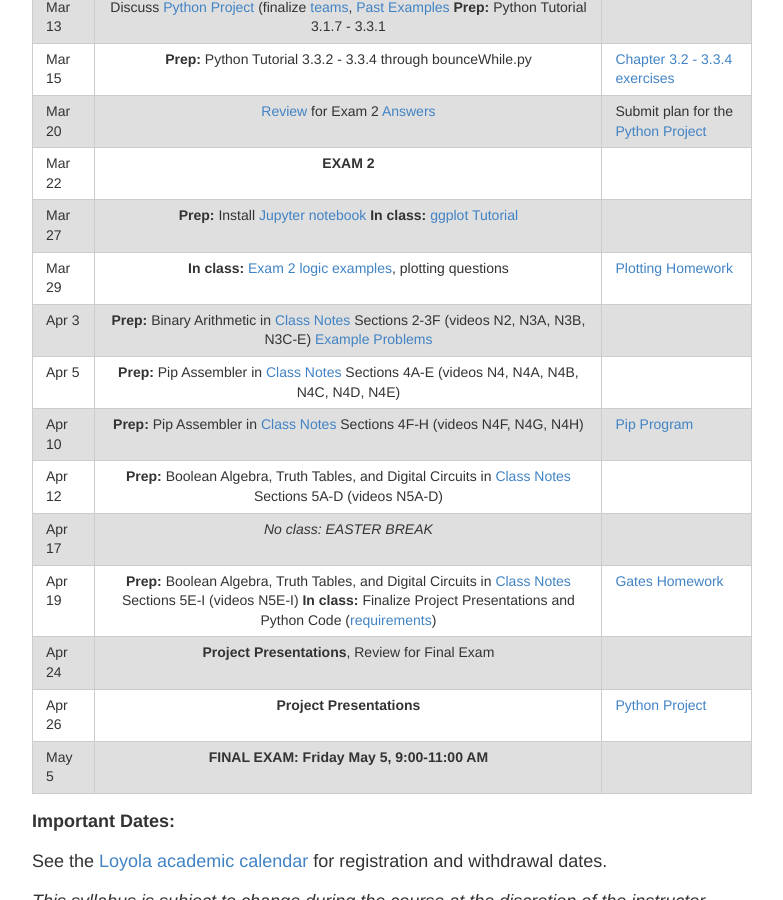
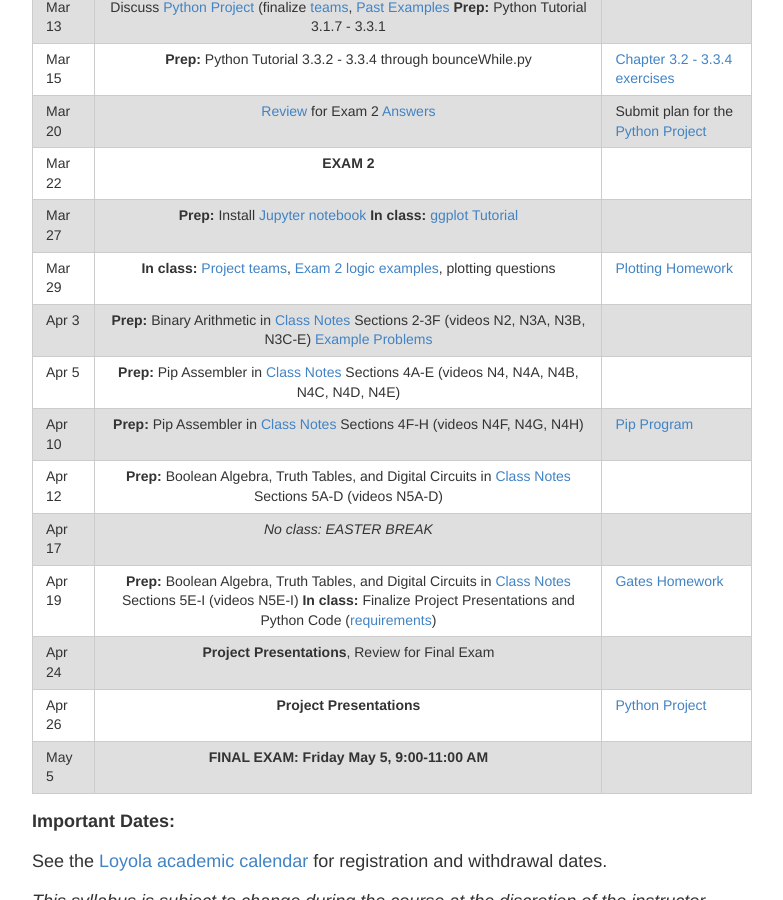
Before and after one commit to hwheeler01/comp150, a Jekyll site: the page built from syllabus.md, in a window 1280 px wide and 900 px high, scrolled down 6130 px. Shown: the whole window, without its empty margins (248-1031 px from the left). Built offline with Jekyll 4.4.1, drawn with Linux system fonts in a browser that asks for light colours.

Commit message:
add project team link

```diff
--- a/syllabus.md
+++ b/syllabus.md
@@ -225,7 +225,7 @@ In the Activities column **"Prep:"** means preparation done *before* class with
 |Mar 20|[Review](http://hwheeler01.github.io/comp150/exam2_review_no_answers.pdf) for Exam 2 [Answers](http://hwheeler01.github.io/comp150/exam2_review_ANSWERS.pdf) |Submit plan for the <a href="http://hwheeler01.github.io/comp150/HW/Project.html">Python Project</a> |
 |Mar 22|**EXAM 2** |
 |Mar 27|**Prep:** Install <a href="http://jupyter-notebook-beginner-guide.readthedocs.io/en/latest/index.html">Jupyter notebook</a> **In class:** [ggplot Tutorial](http://hwheeler01.github.io/comp150/ggplot/ggplot_tutorial.html)| |
-|Mar 29|**In class:** [Exam 2 logic examples](http://hwheeler01.github.io/comp150/exam2_playComputer.docx), plotting questions| <a href="http://hwheeler01.github.io/comp150/HW/Plotting_Homework.html">Plotting Homework</a>|
+|Mar 29|**In class:** [Project teams](http://hwheeler01.github.io/comp150/teams), [Exam 2 logic examples](http://hwheeler01.github.io/comp150/exam2_playComputer.docx), plotting questions| <a href="http://hwheeler01.github.io/comp150/HW/Plotting_Homework.html">Plotting Homework</a>|
 |Apr 3|**Prep:** Binary Arithmetic in <a href="http://hwheeler01.github.io/comp150/ClassNotes.html">Class Notes</a> Sections 2-3F (videos N2, N3A, N3B, N3C-E) <a href="http://hwheeler01.github.io/comp150/binDecHex_practice.pdf">Example Problems</a> ||
 |Apr 5|**Prep:** Pip Assembler in <a href="http://hwheeler01.github.io/comp150/ClassNotes.html">Class Notes</a> Sections 4A-E (videos N4, N4A, N4B, N4C, N4D, N4E)|
 |Apr 10|**Prep:** Pip Assembler in <a href="http://hwheeler01.github.io/comp150/ClassNotes.html">Class Notes</a> Sections 4F-H (videos N4F, N4G, N4H) | <a href="http://hwheeler01.github.io/comp150/HW/PipPrograms.html">Pip Program</a> |
```
